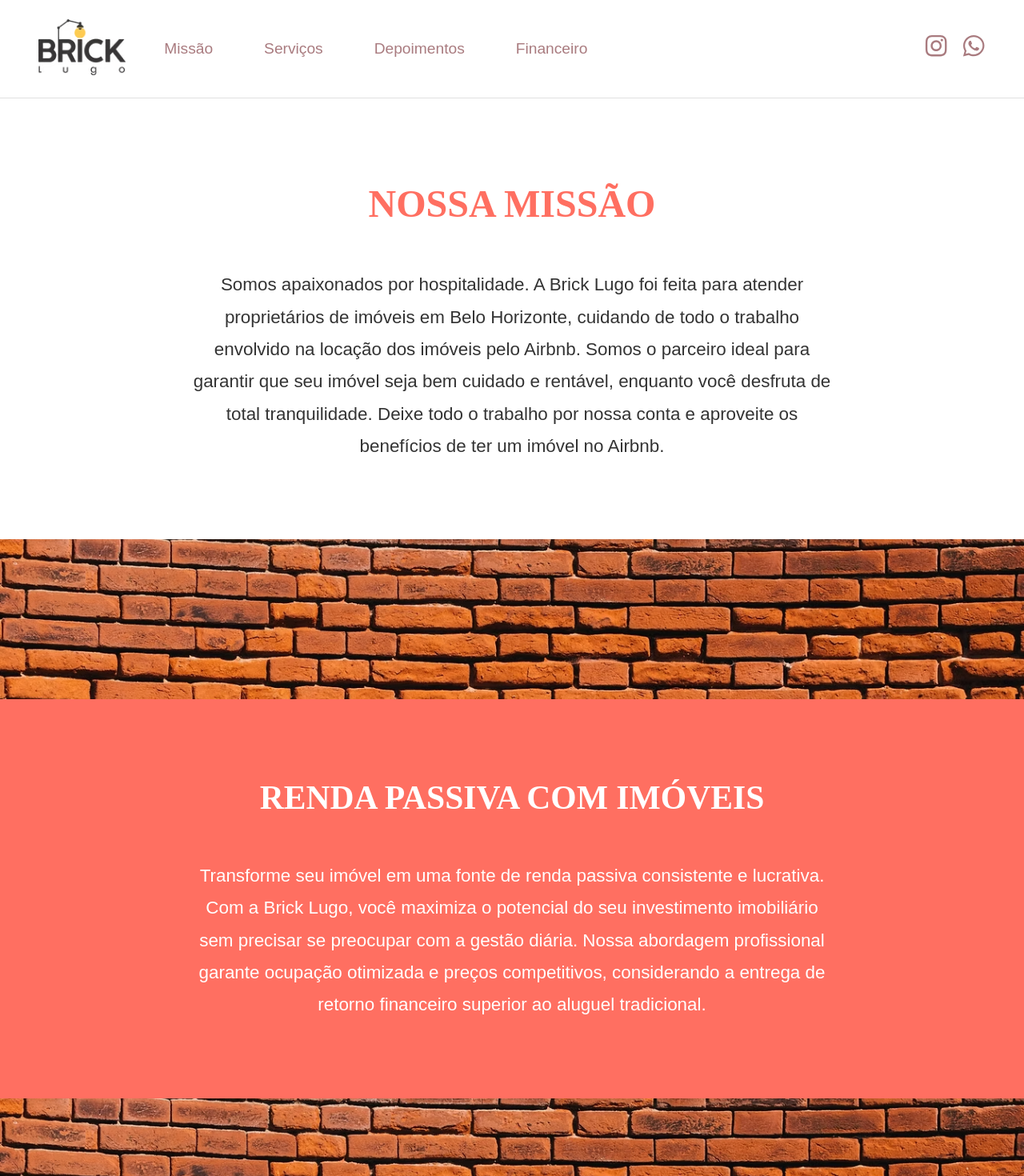
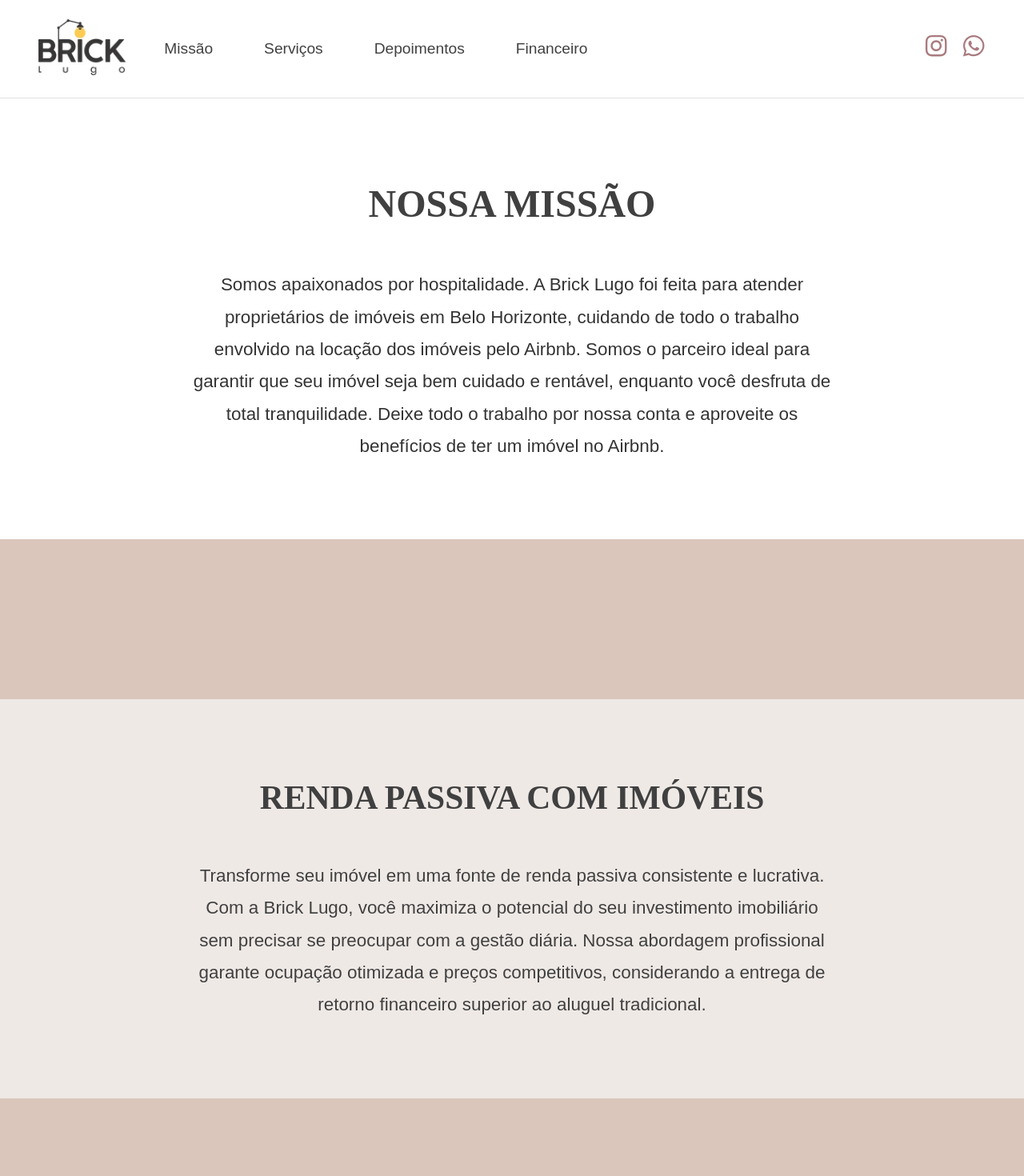
Before and after one commit to IdhcbIan/Site_BrickLugo, a React (Vite) app: page /missao in a window 1280 px wide. Shown: the top 1470 px of the page at 80% size. Built offline with nearby package versions, Linux system fonts and the light colour scheme; a web font is replaced by a local one.

Commit message:
Aparencia Done!

```diff
--- a/src/App.jsx
+++ b/src/App.jsx
@@ -47,7 +47,7 @@ const Hero = styled.section`
   justify-content: center;
   padding: 4rem;
   position: relative;
-  border-bottom: 3px solid #ff6f61;
+  border-bottom: 3px solid #404040;
   box-shadow: 0 4px 30px rgba(255, 111, 97, 0.15);
   background-image: url(${HallImage});
   background-size: cover;
@@ -57,7 +57,7 @@ const Hero = styled.section`
     content: '';
     position: absolute;
     inset: 0;
-    border: 1px solid rgba(255, 111, 97, 0.3);
+    border: 1px solid #404040;
     pointer-events: none;
   }
 
@@ -103,10 +103,7 @@ const ProjectGrid = styled.section`
   max-width: 1400px;
   padding: 0 2rem;
   position: relative;
-  background-image: url(${BrickImage});
-  background-size: cover;
-  background-position: center, url(${HallImage}), cover, center;
-  background-attachment: fixed, scroll;
+  background-color: #dac6bb;
   padding-top: 3rem;
   padding-bottom: 3rem;
 `
@@ -123,8 +120,8 @@ const ProjectCard = styled(motion.div)`
 
   &:hover {
     transform: translateY(-8px);
-    border-color: #ff6f61;
-    box-shadow: 0 15px 35px rgba(255, 111, 97, 0.2);
+    border-color: #404040;
+    box-shadow: 0 22px 35px rgba(255, 111, 97, 0.2);
   }
 
   h3 {
@@ -154,7 +151,7 @@ const BookSection = styled.section`
   padding: 5rem 2rem;
   background: rgba(255, 255, 255, 0.9);
   backdrop-filter: blur(10px);
-  border-bottom: 3px solid #ff6f61;
+  border-bottom: 3px solid #404040;
 
   .book-container {
     max-width: 1200px;
@@ -174,9 +171,9 @@ const BookSection = styled.section`
 
     h2 {
       font-size: 2rem;
-      color: #ff6f61;
+      color: #404040;
       margin-bottom: 1.5rem;
-      background: linear-gradient(135deg, #333333 0%, #ff6f61 100%);
+      background: linear-gradient(135deg, #333333 0%, #404040 100%);
       -webkit-background-clip: text;
       -webkit-text-fill-color: transparent;
       font-family: 'Rozha One', serif;
@@ -211,7 +208,7 @@ const Footer = styled.footer`
   padding: 3rem;
   background: rgba(255, 255, 255, 0.9);
   backdrop-filter: blur(10px);
-  border-top: 3px solid #ff6f61;
+  border-top: 3px solid #404040;
   box-shadow: 0 -4px 30px rgba(255, 111, 97, 0.1);
 
   p {
--- a/src/Legos/Header.jsx
+++ b/src/Legos/Header.jsx
@@ -41,13 +41,13 @@ const SocialIcon = styled.a`
   transition: color 0.3s ease;
 
   &:hover {
-    color: #333;
+    color: #404040;
   }
 `
 
 const StyledLink = styled.a`
   text-decoration: none;
-  color: ${seaGreen};
+  color: #404040;
   font-weight: 600;
   font-size: 1.2rem;
   transition: all 0.3s ease;
@@ -56,7 +56,7 @@ const StyledLink = styled.a`
   font-family: 'Avenir Light', sans-serif;
   font-weight: 400;
   &:hover {
-    color: #333;
+    color: black;
   }
 
   &::after {
--- a/src/Pages/Depoimentos.jsx
+++ b/src/Pages/Depoimentos.jsx
@@ -25,7 +25,7 @@ const TestimonialsSection = styled.section`
 
   h1 {
     font-size: 2.8rem;
-    color: #ff6f61;
+    color: #404040;
     margin-bottom: 3rem;
     font-family: 'Rozha One', serif;
     text-align: center;
--- a/src/Pages/Missao.jsx
+++ b/src/Pages/Missao.jsx
@@ -55,10 +55,7 @@ const ServiceSection = styled.section`
 const BrickDivider = styled.div`
   height: 200px;
   width: 100%;
-  background-image: url(${BrickImage});
-  background-size: cover;
-  background-position: center;
-  background-attachment: fixed;
+  background-color: #dac6bb;
 `
 
 const MissionSection = styled.section`
@@ -78,7 +75,7 @@ const MissionSection = styled.section`
     margin-bottom: 2rem;
     font-family: 'Rozha One', serif;
     text-align: center;
-    color: #ff6f61;
+    color: #404040;
   }
 
   p {
@@ -99,8 +96,8 @@ const PassiveIncomeSection = styled.section`
   align-items: center;
   justify-content: center;
   padding: 4rem 2rem;
-  background: #ff6f61;
-  color: white;
+  background: #efe9e6;
+  color: #404040;
   width: 100%;
   box-sizing: border-box;
 
--- a/src/Pages/Servicos.jsx
+++ b/src/Pages/Servicos.jsx
@@ -29,7 +29,7 @@ const ServiceSection = styled.section`
 
   h2 {
     font-size: 2.4rem;
-    color: #ff6f61;
+    color: #404040;
     margin-bottom: 2rem;
     font-family: 'Rozha One', serif;
     text-align: center;
--- a/src/styles/GlobalStyles.jsx
+++ b/src/styles/GlobalStyles.jsx
@@ -23,6 +23,15 @@ const GlobalStyles = createGlobalStyle`
     -moz-osx-font-smoothing: grayscale;
     scroll-behavior: smooth;
   }
+  h1 {
+    color: #404040;
+  }
+  h2 {
+    color: #404040;
+  }
+  h3 {
+    color: #404040;
+  }
 `;
 
 export default GlobalStyles;
```
